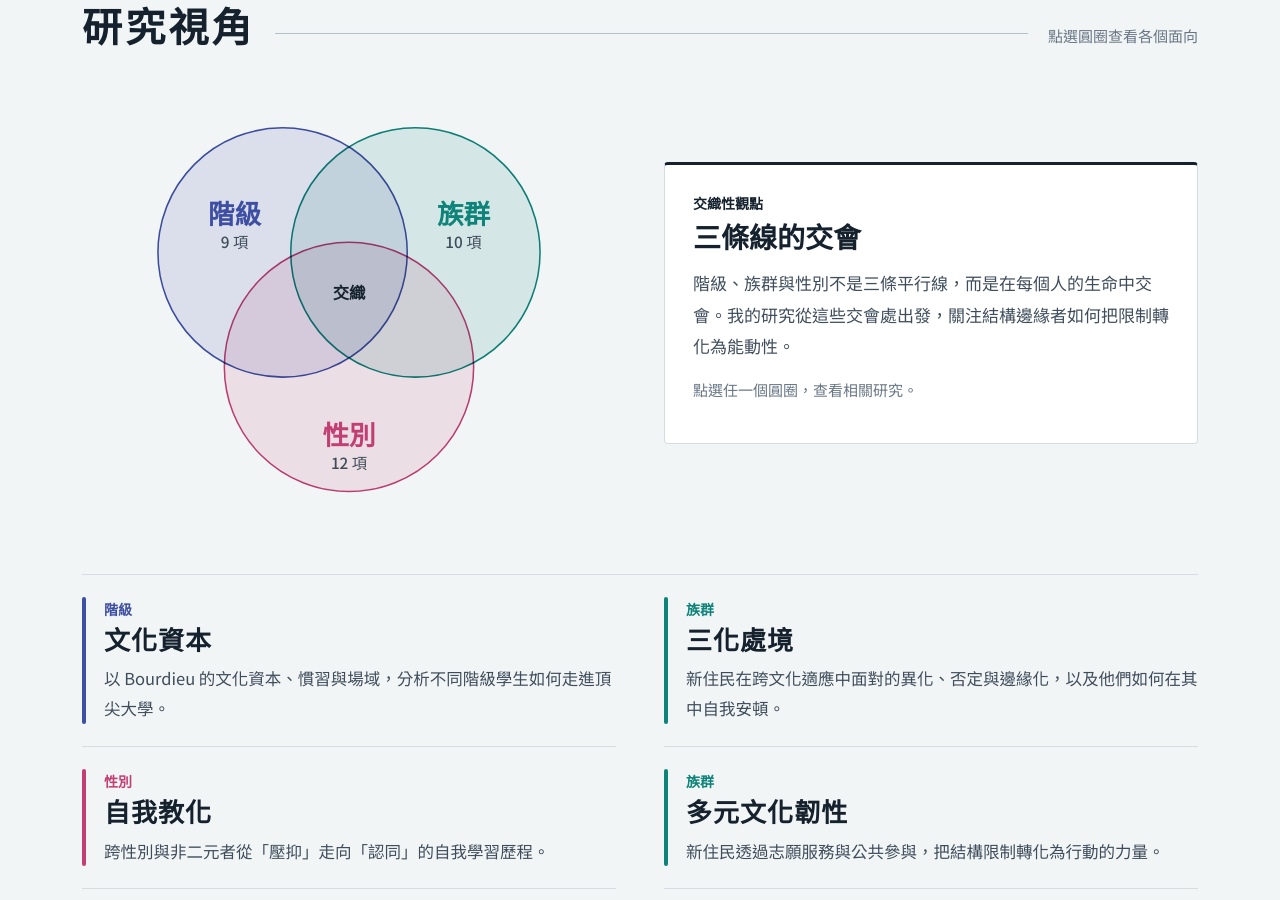
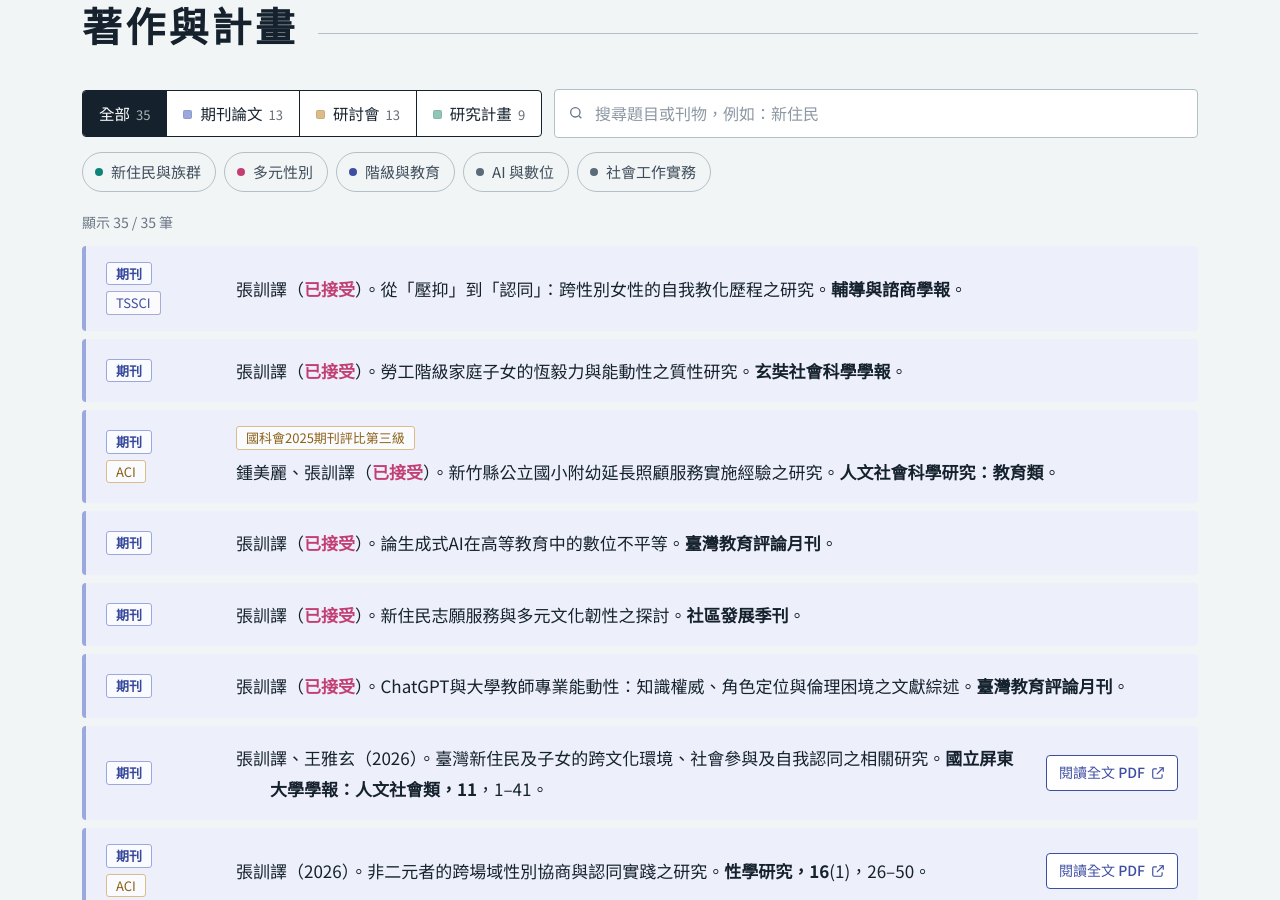
Before and after one commit to syunyichang-bot/syunyichang, a plain HTML site: page index.html in a window 1280 px wide. Shown: the part 1293-2193 px from the top of the page. Drawn offline with Linux system fonts and the light colour scheme.

Commit message:
Remove research-lens section
Co-Authored-By: Claude Opus 5.5 <noreply@anthropic.com>
Claude-Session: https://claude.ai/code/session_01Jkqmz318xczPLM54qxVc28

```diff
--- a/index.html
+++ b/index.html
@@ -417,7 +417,6 @@ li.t-advise .tg.type{color:#5b3f9a;border-color:var(--t-advise-line);font-weight
     <a class="brand" href="#top">張訓譯</a>
     <nav aria-label="頁面目錄">
       <a href="#about">關於我</a>
-      <a href="#lens">研究視角</a>
       <a href="#works">著作與計畫</a>
       <a href="#advising">指導論文</a>
       <a href="#path">學經歷</a>
@@ -483,27 +482,6 @@ li.t-advise .tg.type{color:#5b3f9a;border-color:var(--t-advise-line);font-weight
     </div>
   </section>
 
-  <section class="block" id="lens">
-    <div class="head"><h2>研究視角</h2><span class="rule"></span><span class="note">點選圓圈查看各個面向</span></div>
-    <div class="lens">
-      <svg class="venn" viewBox="0 0 460 420" role="group" aria-label="階級、族群、性別交織圖">
-        <g class="ring" data-k="class" tabindex="0" role="button" aria-label="階級"><circle cx="165" cy="160" r="122" fill="#3e4fa3" fill-opacity=".12" stroke="#3e4fa3"/></g>
-        <g class="ring" data-k="ethnic" tabindex="0" role="button" aria-label="族群"><circle cx="295" cy="160" r="122" fill="#0e8379" fill-opacity=".12" stroke="#0e8379"/></g>
-        <g class="ring" data-k="gender" tabindex="0" role="button" aria-label="性別"><circle cx="230" cy="272" r="122" fill="#c23f74" fill-opacity=".12" stroke="#c23f74"/></g>
-        <text x="118" y="132" fill="#3e4fa3">階級</text><text class="sm" x="118" y="156" id="cnt-class"></text>
-        <text x="342" y="132" fill="#0e8379">族群</text><text class="sm" x="342" y="156" id="cnt-ethnic"></text>
-        <text x="230" y="348" fill="#c23f74">性別</text><text class="sm" x="230" y="372" id="cnt-gender"></text>
-        <text class="core" x="230" y="206">交織</text>
-      </svg>
-      <div class="lens-panel" id="lensPanel" aria-live="polite"></div>
-    </div>
-    <div class="concepts">
-      <article class="concept" style="--c:var(--s-class)"><span class="cbar"></span><div><div class="k">階級</div><h3>文化資本</h3><p>以 Bourdieu 的文化資本、慣習與場域，分析不同階級學生如何走進頂尖大學。</p></div></article>
-      <article class="concept" style="--c:var(--s-eth)"><span class="cbar"></span><div><div class="k">族群</div><h3>三化處境</h3><p>新住民在跨文化適應中面對的異化、否定與邊緣化，以及他們如何在其中自我安頓。</p></div></article>
-      <article class="concept" style="--c:var(--s-gen)"><span class="cbar"></span><div><div class="k">性別</div><h3>自我教化</h3><p>跨性別與非二元者從「壓抑」走向「認同」的自我學習歷程。</p></div></article>
-      <article class="concept" style="--c:var(--s-eth)"><span class="cbar"></span><div><div class="k">族群</div><h3>多元文化韌性</h3><p>新住民透過志願服務與公共參與，把結構限制轉化為行動的力量。</p></div></article>
-    </div>
-  </section>
 
   <section class="block" id="works">
     <div class="head"><h2>著作與計畫</h2><span class="rule"></span></div>
@@ -679,24 +657,6 @@ function render(){
 }
 render();
 
-/* ---------- intersection lens ---------- */
-const panel=document.getElementById("lensPanel");
-const LENS_COLOR={class:"#3e4fa3",ethnic:"#0e8379",gender:"#c23f74"};
-Object.entries(LENS).forEach(([k,o])=>{document.getElementById("cnt-"+k).textContent=WORKS.filter(w=>w.th.includes(o.th)).length+" 項"});
-function showLens(k){
-  document.querySelectorAll(".venn .ring").forEach(g=>g.classList.toggle("on",g.dataset.k===k));
-  if(!k){panel.style.setProperty("--lens","var(--ink)");panel.innerHTML='<div class="who">交織性觀點</div><h3>三條線的交會</h3><p>階級、族群與性別不是三條平行線，而是在每個人的生命中交會。我的研究從這些交會處出發，關注結構邊緣者如何把限制轉化為能動性。</p><p style="font-size:15px;color:var(--muted)">點選任一個圓圈，查看相關研究。</p>';return}
-  const o=LENS[k], items=WORKS.filter(w=>w.th.includes(o.th)).slice(0,3);
-  panel.style.setProperty("--lens",LENS_COLOR[k]);
-  panel.innerHTML='<div class="who">研究面向</div><h3>'+o.name+'</h3><p>'+o.text+'</p><ul>'+items.map(w=>'<li>'+w.t+'</li>').join("")+'</ul><button class="btn" type="button" id="goWorks">看全部相關著作</button>';
-  document.getElementById("goWorks").onclick=()=>{state.tab="all";state.theme=o.th;state.q="";qEl.value="";render();document.getElementById("works").scrollIntoView({behavior:reduce?"auto":"smooth"})};
-}
-document.querySelectorAll(".venn .ring").forEach(g=>{
-  g.addEventListener("click",()=>showLens(g.classList.contains("on")?null:g.dataset.k));
-  g.addEventListener("keydown",e=>{if(e.key==="Enter"||e.key===" "){e.preventDefault();g.click()}});
-});
-showLens(null);
-
 /* ---------- typing line ---------- */
 (function(){
   const el=document.getElementById("typed"); if(reduce) return;
```
